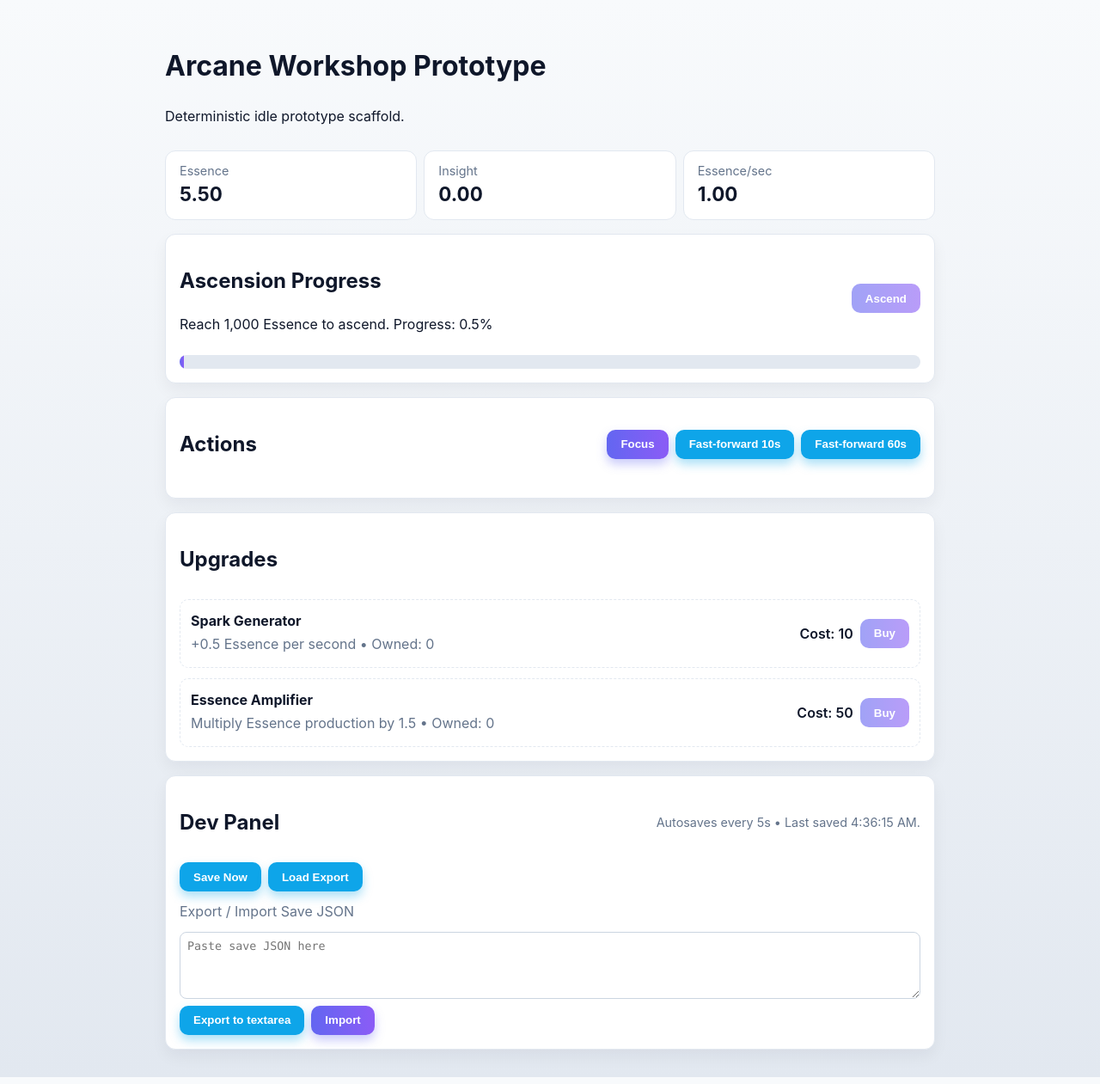
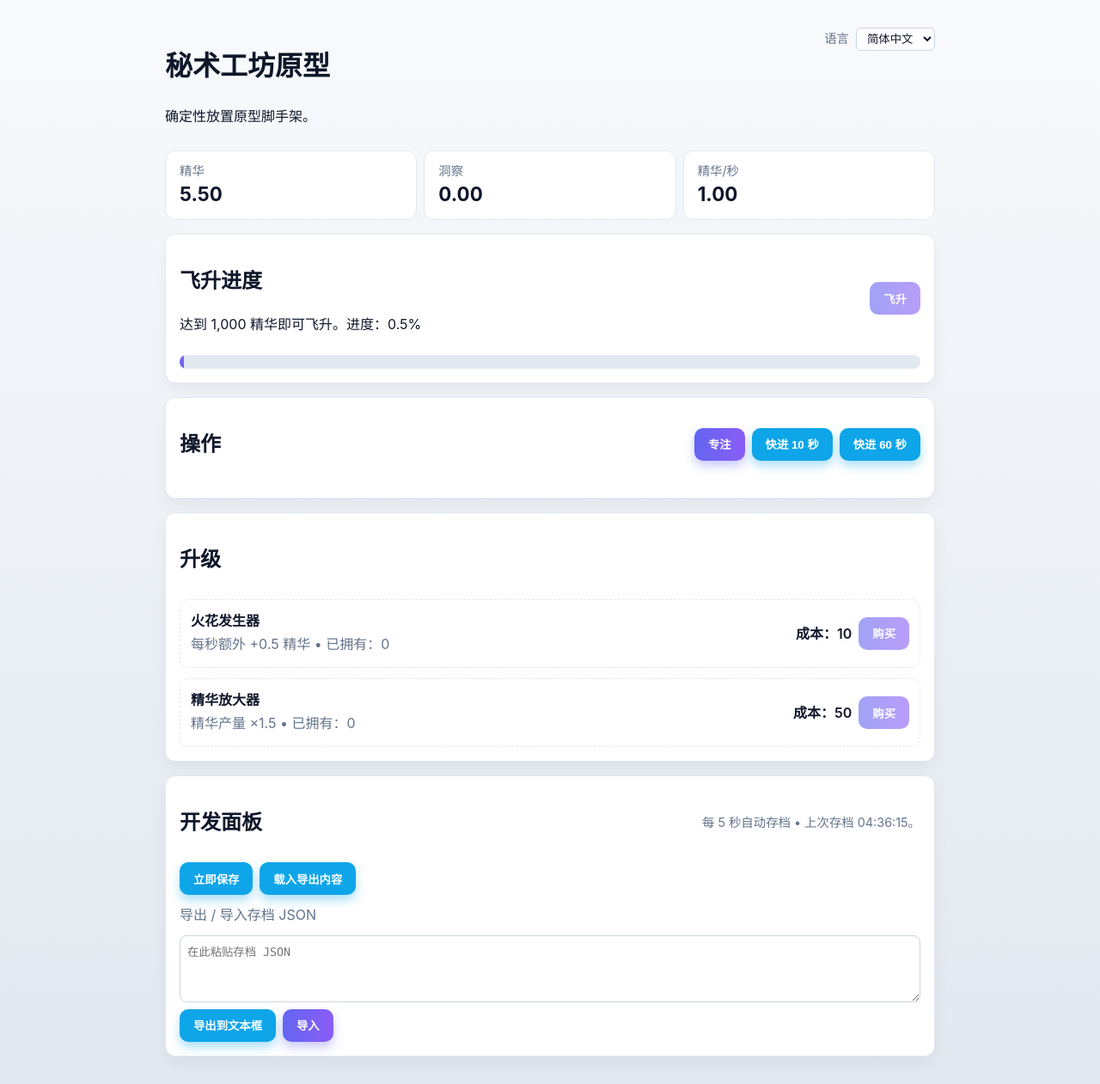
Before and after one commit to NeezerGu/xxgame, a React (Vite) app: page / in a window 1280 px wide. Shown: the whole page at 86% size. Built offline with nearby package versions, Linux system fonts and the light colour scheme.

Commit message:
Add Chinese default UI with basic i18n

```diff
--- a/index.html
+++ b/index.html
@@ -1,9 +1,9 @@
 <!doctype html>
-<html lang="en">
+<html lang="zh-CN">
   <head>
     <meta charset="UTF-8" />
     <meta name="viewport" content="width=device-width, initial-scale=1.0" />
-    <title>Arcane Workshop Prototype</title>
+    <title>秘术工坊原型</title>
   </head>
   <body>
     <div id="root"></div>
--- a/src/App.tsx
+++ b/src/App.tsx
@@ -1,10 +1,11 @@
-import { useCallback, useEffect, useMemo, useRef, useState } from "react";
+import { useCallback, useEffect, useMemo, useRef, useState, type ChangeEvent } from "react";
 import { computeOfflineProgress } from "@engine/offline";
 import { ASCEND_THRESHOLD } from "@engine/progression";
 import { deserialize, serialize, createInitialState } from "@engine/save";
 import { applyAction, tick, FOCUS_COOLDOWN_MS } from "@engine/sim";
 import type { GameState } from "@engine/types";
 import { UPGRADE_DEFINITIONS } from "@engine/data/upgrades";
+import { getDefaultLocale, persistLocale, t, type Locale, type MessageKey } from "./i18n";
 
 const SAVE_KEY = "idle-proto-save";
 const AUTO_SAVE_INTERVAL_MS = 5000;
@@ -51,6 +52,7 @@ function App() {
   const [importText, setImportText] = useState("");
   const [importError, setImportError] = useState<string | null>(null);
   const [nowMs, setNowMs] = useState(Date.now());
+  const [locale, setLocale] = useState<Locale>(() => getDefaultLocale());
 
   const gameStateRef = useRef(gameState);
   const lastTickRef = useRef(performance.now());
@@ -59,6 +61,11 @@ function App() {
   useEffect(() => {
     gameStateRef.current = gameState;
   }, [gameState]);
+
+  useEffect(() => {
+    document.documentElement.lang = locale;
+    document.title = t("app.title", undefined, locale);
+  }, [locale]);
 
   useEffect(() => {
     const tickInterval = setInterval(() => {
@@ -152,41 +159,74 @@ function App() {
       setLastSavedAtMs(parsed.savedAtMs);
       setImportError(null);
     } catch (error) {
-      setImportError(error instanceof Error ? error.message : "Invalid save data");
+      console.warn("Failed to import save", error);
+      const message =
+        error instanceof Error && error.message === "Save schemaVersion mismatch."
+          ? t("dev.importErrorSchemaMismatch", undefined, locale)
+          : t("dev.importErrorInvalid", undefined, locale);
+      setImportError(message);
     }
+  };
+
+  const handleLocaleChange = (event: ChangeEvent<HTMLSelectElement>) => {
+    const nextLocale = event.target.value as Locale;
+    setLocale(nextLocale);
+    persistLocale(nextLocale);
   };
 
   const ascendProgress = Math.min(1, gameState.essence / ASCEND_THRESHOLD);
   const focusLabel =
     focusCooldownRemaining > 0
-      ? `Focus (cooldown ${(focusCooldownRemaining / 1000).toFixed(1)}s)`
-      : "Focus";
+      ? t("actions.focusWithCooldown", { seconds: (focusCooldownRemaining / 1000).toFixed(1) }, locale)
+      : t("actions.focus", undefined, locale);
+  const ascendDescription = t(
+    "ascension.description",
+    {
+      threshold: ASCEND_THRESHOLD.toLocaleString(locale),
+      progress: (ascendProgress * 100).toFixed(1)
+    },
+    locale
+  );
+  const autosaveLabel = lastSavedAtMs
+    ? t("dev.autosaveWithLast", { time: new Date(lastSavedAtMs).toLocaleTimeString(locale) }, locale)
+    : t("dev.autosave", undefined, locale);
 
   return (
     <main className="page">
       <header className="header">
-        <div>
-          <h1>Arcane Workshop Prototype</h1>
-          <p>Deterministic idle prototype scaffold.</p>
+        <div className="header-top">
+          <div>
+            <h1>{t("app.title", undefined, locale)}</h1>
+            <p>{t("app.subtitle", undefined, locale)}</p>
+          </div>
+          <div className="language-switch">
+            <label className="muted small">
+              {t("app.localeSwitch", undefined, locale)}
+              <select value={locale} onChange={handleLocaleChange}>
+                <option value="zh-CN">{t("locale.zh-CN", undefined, locale)}</option>
+                <option value="en-US">{t("locale.en-US", undefined, locale)}</option>
+              </select>
+            </label>
+          </div>
         </div>
         <div className="stats-grid">
-          <Stat label="Essence" value={gameState.essence} />
-          <Stat label="Insight" value={gameState.insight} />
-          <Stat label="Essence/sec" value={gameState.production.perSecond} />
+          <Stat label={t("stats.essence", undefined, locale)} value={gameState.essence} />
+          <Stat label={t("stats.insight", undefined, locale)} value={gameState.insight} />
+          <Stat
+            label={t("stats.essencePerSecond", undefined, locale)}
+            value={gameState.production.perSecond}
+          />
         </div>
       </header>
 
       <section className="card">
         <div className="card-header">
           <div>
-            <h2>Ascension Progress</h2>
-            <p>
-              Reach {ASCEND_THRESHOLD.toLocaleString()} Essence to ascend. Progress:{" "}
-              {(ascendProgress * 100).toFixed(1)}%
-            </p>
+            <h2>{t("ascension.title", undefined, locale)}</h2>
+            <p>{ascendDescription}</p>
           </div>
           <button className="action-button" onClick={handleAscend} disabled={ascendProgress < 1}>
-            Ascend
+            {t("ascension.button", undefined, locale)}
           </button>
         </div>
         <div className="progress-bar">
@@ -196,21 +236,21 @@ function App() {
 
       <section className="card">
         <div className="card-header">
-          <h2>Actions</h2>
+          <h2>{t("actions.title", undefined, locale)}</h2>
           <div className="actions-row">
             <button
               className="action-button"
               onClick={handleFocus}
               disabled={focusCooldownRemaining > 0}
-              title="Gain a burst of Essence"
+              title={t("actions.focusTooltip", undefined, locale)}
             >
               {focusLabel}
             </button>
             <button className="action-button secondary" onClick={() => handleFastForward(10_000)}>
-              Fast-forward 10s
+              {t("actions.fastForward10", undefined, locale)}
             </button>
             <button className="action-button secondary" onClick={() => handleFastForward(60_000)}>
-              Fast-forward 60s
+              {t("actions.fastForward60", undefined, locale)}
             </button>
           </div>
         </div>
@@ -218,7 +258,7 @@ function App() {
 
       <section className="card">
         <div className="card-header">
-          <h2>Upgrades</h2>
+          <h2>{t("upgrades.title", undefined, locale)}</h2>
         </div>
         <div className="upgrade-list">
           {UPGRADE_DEFINITIONS.map((upgrade) => {
@@ -227,19 +267,20 @@ function App() {
             return (
               <div className="upgrade-row" key={upgrade.id}>
                 <div>
-                  <strong>{upgrade.name}</strong>
+                  <strong>{t(upgrade.nameKey as MessageKey, undefined, locale)}</strong>
                   <p className="muted">
-                    {upgrade.description} • Owned: {owned}
+                    {t(upgrade.descriptionKey as MessageKey, undefined, locale)} •{" "}
+                    {t("upgrades.owned", { count: owned }, locale)}
                   </p>
                 </div>
                 <div className="upgrade-actions">
-                  <span className="cost">Cost: {upgrade.cost}</span>
+                  <span className="cost">{t("upgrades.cost", { cost: upgrade.cost }, locale)}</span>
                   <button
                     className="action-button"
                     onClick={() => handleBuyUpgrade(upgrade.id)}
                     disabled={!affordable}
                   >
-                    Buy
+                    {t("upgrades.buy", undefined, locale)}
                   </button>
                 </div>
               </div>
@@ -250,15 +291,13 @@ function App() {
 
       <section className="card">
         <div className="card-header">
-          <h2>Dev Panel</h2>
-          <div className="muted small">
-            Autosaves every 5s{lastSavedAtMs ? ` • Last saved ${new Date(lastSavedAtMs).toLocaleTimeString()}` : ""}.
-          </div>
+          <h2>{t("dev.title", undefined, locale)}</h2>
+          <div className="muted small">{autosaveLabel}</div>
         </div>
         <div className="dev-panel">
           <div className="dev-controls">
             <button className="action-button secondary" onClick={saveGame}>
-              Save Now
+              {t("dev.saveNow", undefined, locale)}
             </button>
             <button
               className="action-button secondary"
@@ -267,25 +306,27 @@ function App() {
                 setImportError(null);
               }}
             >
-              Load Export
+              {t("dev.loadExport", undefined, locale)}
             </button>
           </div>
-          <label className="muted">Export / Import Save JSON</label>
+          <label className="muted">{t("dev.exportImportLabel", undefined, locale)}</label>
           <textarea
             value={importText}
             onChange={(event) => setImportText(event.target.value)}
             rows={4}
-            placeholder="Paste save JSON here"
+            placeholder={t("dev.textareaPlaceholder", undefined, locale)}
           />
           <div className="dev-controls">
             <button className="action-button secondary" onClick={saveGame}>
-              Export to textarea
+              {t("dev.exportToTextarea", undefined, locale)}
             </button>
             <button className="action-button" onClick={handleImport}>
-              Import
+              {t("dev.import", undefined, locale)}
             </button>
           </div>
-          {importError ? <div className="error">Import error: {importError}</div> : null}
+          {importError ? (
+            <div className="error">{t("dev.importError", { message: importError }, locale)}</div>
+          ) : null}
         </div>
       </section>
     </main>
--- a/src/engine/data/upgrades.ts
+++ b/src/engine/data/upgrades.ts
@@ -2,8 +2,8 @@ export type UpgradeId = "spark" | "amplify";
 
 export interface UpgradeDefinition {
   id: UpgradeId;
-  name: string;
-  description: string;
+  nameKey: string;
+  descriptionKey: string;
   cost: number;
   effect:
     | { type: "add"; amount: number }
@@ -13,15 +13,15 @@ export interface UpgradeDefinition {
 export const UPGRADE_DEFINITIONS: UpgradeDefinition[] = [
   {
     id: "spark",
-    name: "Spark Generator",
-    description: "+0.5 Essence per second",
+    nameKey: "upgrade.spark.name",
+    descriptionKey: "upgrade.spark.description",
     cost: 10,
     effect: { type: "add", amount: 0.5 }
   },
   {
     id: "amplify",
-    name: "Essence Amplifier",
-    description: "Multiply Essence production by 1.5",
+    nameKey: "upgrade.amplify.name",
+    descriptionKey: "upgrade.amplify.description",
     cost: 50,
     effect: { type: "mult", factor: 1.5 }
   }
--- /dev/null
+++ b/src/i18n/index.ts
@@ -0,0 +1,52 @@
+import { enUSMessages } from "./messages.en-US";
+import { zhCNMessages } from "./messages.zh-CN";
+
+export type Locale = "zh-CN" | "en-US";
+export type MessageKey = keyof typeof zhCNMessages;
+
+const DEFAULT_LOCALE: Locale = "zh-CN";
+const LOCALE_STORAGE_KEY = "idle-proto-locale";
+
+const MESSAGES: Record<Locale, Record<MessageKey, string>> = {
+  "zh-CN": zhCNMessages,
+  "en-US": enUSMessages
+};
+
+function format(template: string, params?: Record<string, string | number>): string {
+  if (!params) return template;
+  return template.replace(/\{(\w+)\}/g, (_, key: string) => {
+    const value = params[key];
+    return value === undefined ? `{${key}}` : String(value);
+  });
+}
+
+export function getDefaultLocale(): Locale {
+  if (typeof window === "undefined") {
+    return DEFAULT_LOCALE;
+  }
+
+  try {
+    const saved = window.localStorage.getItem(LOCALE_STORAGE_KEY) as Locale | null;
+    if (saved === "zh-CN" || saved === "en-US") {
+      return saved;
+    }
+  } catch {
+    // ignore storage failures
+  }
+
+  return DEFAULT_LOCALE;
+}
+
+export function persistLocale(locale: Locale): void {
+  try {
+    window.localStorage.setItem(LOCALE_STORAGE_KEY, locale);
+  } catch {
+    // ignore storage failures
+  }
+}
+
+export function t(key: MessageKey, params?: Record<string, string | number>, locale: Locale = getDefaultLocale()): string {
+  const dictionary = MESSAGES[locale] ?? MESSAGES[DEFAULT_LOCALE];
+  const template = dictionary[key] ?? key;
+  return format(template, params);
+}
--- /dev/null
+++ b/src/i18n/messages.en-US.ts
@@ -0,0 +1,50 @@
+import type { zhCNMessages } from "./messages.zh-CN";
+
+type MessageKey = keyof typeof zhCNMessages;
+
+export const enUSMessages: Record<MessageKey, string> = {
+  "app.title": "Arcane Workshop Prototype",
+  "app.subtitle": "Deterministic idle prototype scaffold.",
+  "app.localeSwitch": "Language",
+
+  "stats.essence": "Essence",
+  "stats.insight": "Insight",
+  "stats.essencePerSecond": "Essence/sec",
+
+  "ascension.title": "Ascension Progress",
+  "ascension.description": "Reach {threshold} Essence to ascend. Progress: {progress}%",
+  "ascension.button": "Ascend",
+
+  "actions.title": "Actions",
+  "actions.focus": "Focus",
+  "actions.focusWithCooldown": "Focus (cooldown {seconds}s)",
+  "actions.focusTooltip": "Gain a burst of Essence",
+  "actions.fastForward10": "Fast-forward 10s",
+  "actions.fastForward60": "Fast-forward 60s",
+
+  "upgrades.title": "Upgrades",
+  "upgrades.owned": "Owned: {count}",
+  "upgrades.cost": "Cost: {cost}",
+  "upgrades.buy": "Buy",
+
+  "dev.title": "Dev Panel",
+  "dev.autosave": "Autosaves every 5s.",
+  "dev.autosaveWithLast": "Autosaves every 5s • Last saved {time}.",
+  "dev.saveNow": "Save Now",
+  "dev.loadExport": "Load Export",
+  "dev.exportImportLabel": "Export / Import Save JSON",
+  "dev.textareaPlaceholder": "Paste save JSON here",
+  "dev.exportToTextarea": "Export to textarea",
+  "dev.import": "Import",
+  "dev.importError": "Import error: {message}",
+  "dev.importErrorInvalid": "Invalid save data",
+  "dev.importErrorSchemaMismatch": "Save schemaVersion mismatch",
+
+  "locale.zh-CN": "简体中文",
+  "locale.en-US": "English",
+
+  "upgrade.spark.name": "Spark Generator",
+  "upgrade.spark.description": "+0.5 Essence per second",
+  "upgrade.amplify.name": "Essence Amplifier",
+  "upgrade.amplify.description": "Multiply Essence production by 1.5"
+};
--- /dev/null
+++ b/src/i18n/messages.zh-CN.ts
@@ -0,0 +1,46 @@
+export const zhCNMessages = {
+  "app.title": "秘术工坊原型",
+  "app.subtitle": "确定性放置原型脚手架。",
+  "app.localeSwitch": "语言",
+
+  "stats.essence": "精华",
+  "stats.insight": "洞察",
+  "stats.essencePerSecond": "精华/秒",
+
+  "ascension.title": "飞升进度",
+  "ascension.description": "达到 {threshold} 精华即可飞升。进度：{progress}%",
+  "ascension.button": "飞升",
+
+  "actions.title": "操作",
+  "actions.focus": "专注",
+  "actions.focusWithCooldown": "专注（冷却 {seconds}s）",
+  "actions.focusTooltip": "获得一小段精华爆发",
+  "actions.fastForward10": "快进 10 秒",
+  "actions.fastForward60": "快进 60 秒",
+
+  "upgrades.title": "升级",
+  "upgrades.owned": "已拥有：{count}",
+  "upgrades.cost": "成本：{cost}",
+  "upgrades.buy": "购买",
+
+  "dev.title": "开发面板",
+  "dev.autosave": "每 5 秒自动存档。",
+  "dev.autosaveWithLast": "每 5 秒自动存档 • 上次存档 {time}。",
+  "dev.saveNow": "立即保存",
+  "dev.loadExport": "载入导出内容",
+  "dev.exportImportLabel": "导出 / 导入存档 JSON",
+  "dev.textareaPlaceholder": "在此粘贴存档 JSON",
+  "dev.exportToTextarea": "导出到文本框",
+  "dev.import": "导入",
+  "dev.importError": "导入错误：{message}",
+  "dev.importErrorInvalid": "存档数据无效",
+  "dev.importErrorSchemaMismatch": "存档版本不匹配",
+
+  "locale.zh-CN": "简体中文",
+  "locale.en-US": "English",
+
+  "upgrade.spark.name": "火花发生器",
+  "upgrade.spark.description": "每秒额外 +0.5 精华",
+  "upgrade.amplify.name": "精华放大器",
+  "upgrade.amplify.description": "精华产量 ×1.5"
+} as const;
--- a/src/styles.css
+++ b/src/styles.css
@@ -32,6 +32,13 @@ body {
   display: flex;
   flex-direction: column;
   gap: 0.75rem;
+}
+
+.header-top {
+  display: flex;
+  justify-content: space-between;
+  align-items: flex-start;
+  gap: 1rem;
 }
 
 .stats-grid {
@@ -156,6 +163,15 @@ body {
   font-size: 0.9rem;
 }
 
+.language-switch select {
+  margin-left: 0.5rem;
+  padding: 0.25rem 0.5rem;
+  border-radius: 6px;
+  border: 1px solid #cbd5e1;
+  background: #fff;
+  color: #0f172a;
+}
+
 .dev-panel {
   display: flex;
   flex-direction: column;
```
